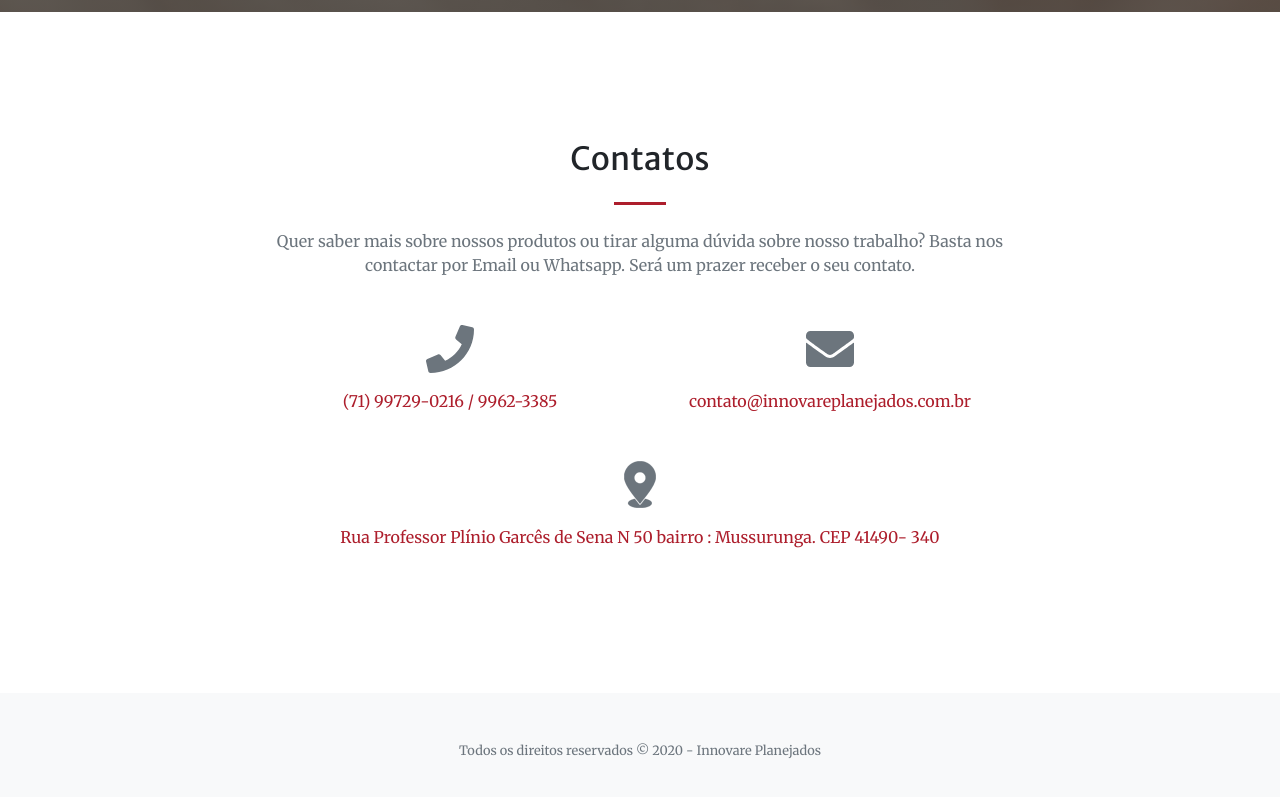
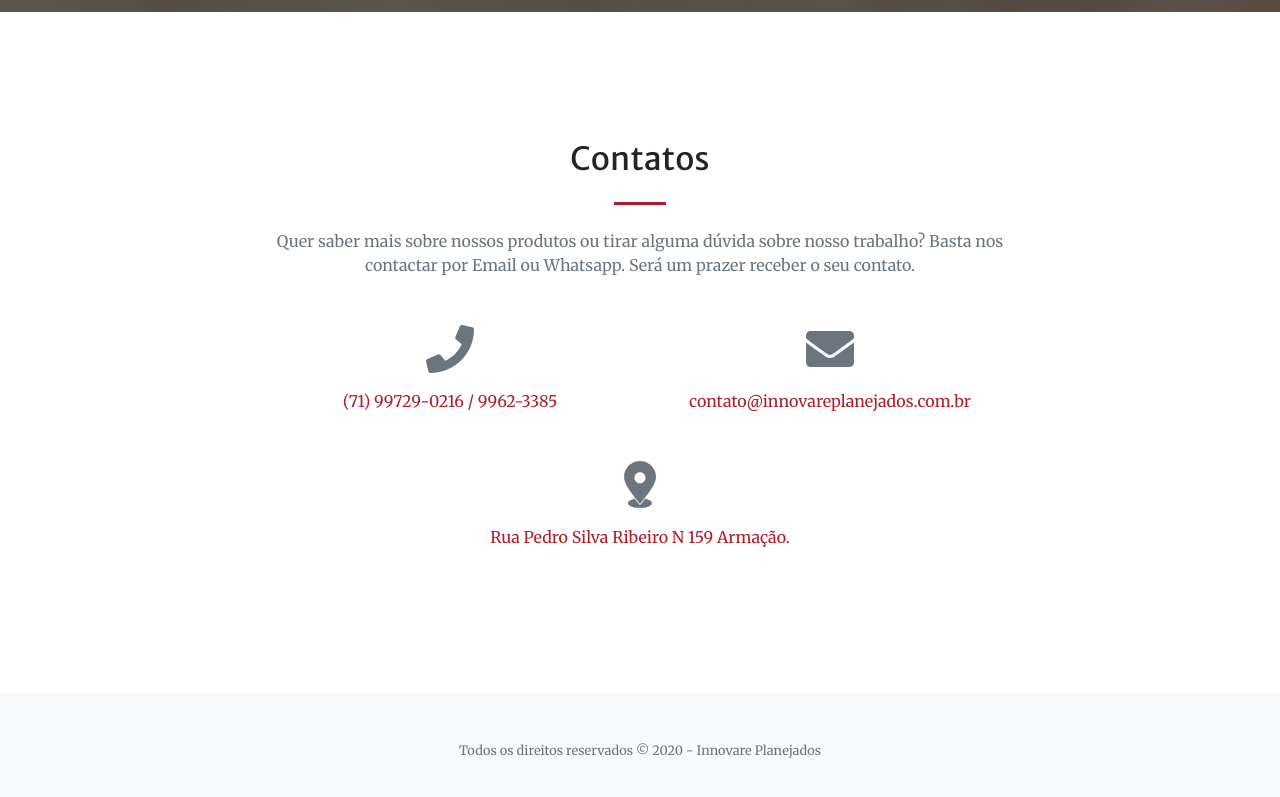
Before and after one commit to lfalves00/innovareplanejados, a plain HTML site: page contatos.html in a window 1280 px wide. Shown: the part 788-1585 px from the top of the page. Drawn offline with nearby package versions, Linux system fonts and the light colour scheme.

Commit message:
att contatos

```diff
--- a/contatos.html
+++ b/contatos.html
@@ -78,8 +78,7 @@
         <div class="row justify-content-center mt-5">
           <div class="col-lg-8 text-center">
               <img src="./assets/img/icon/loca-icon.png">
-              <p class=" mt-3" style="color: #ad1e2c;">Rua Professor Plínio Garcês de Sena N 50 bairro : Mussurunga.
-                CEP 41490- 340</p>
+              <p class=" mt-3" style="color: #ad1e2c;">Rua Pedro Silva Ribeiro N 159 Armação.</p>
           </div>
       </div>
     </div>
```
